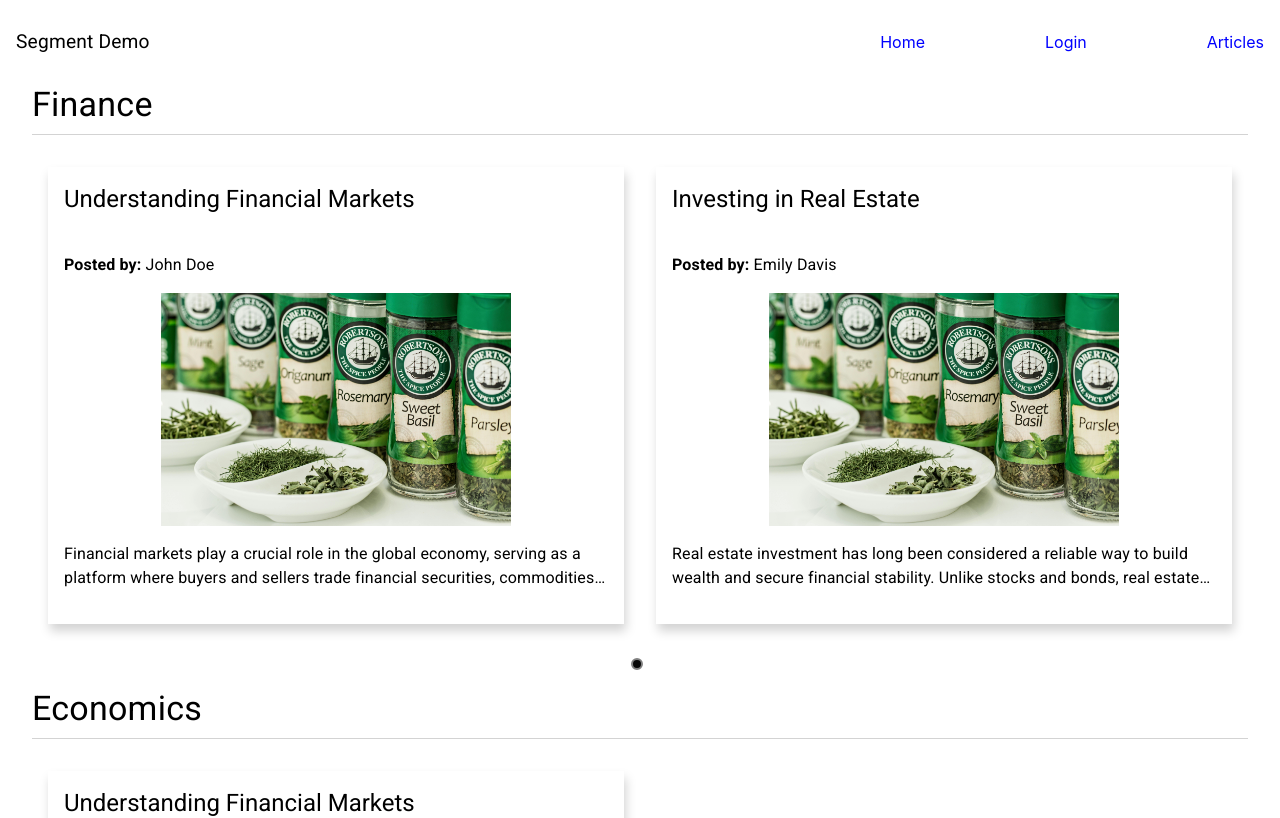
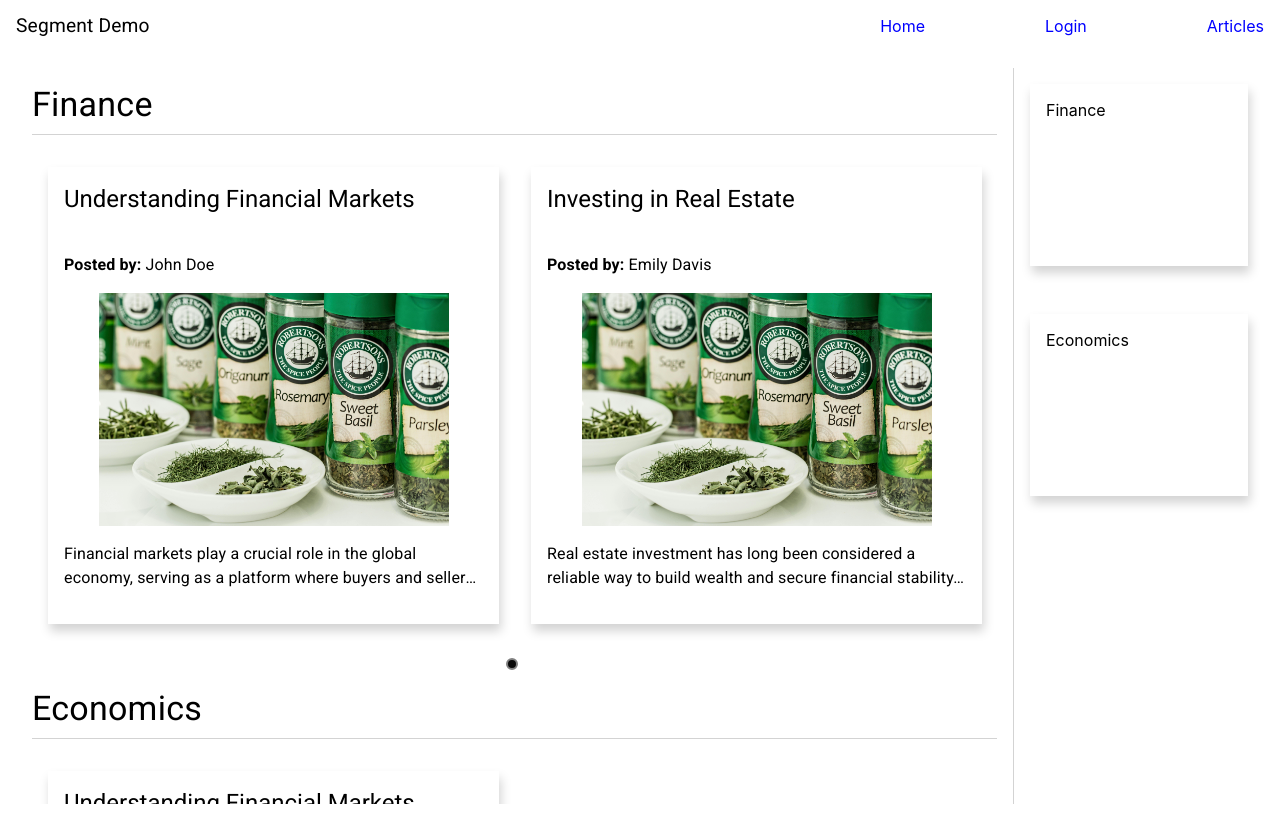
Before and after one commit to Nicolas5150/segment-demo, a React (Create React App) app: page / in a window 1280 px wide. Shown: the top 818 px of the page. Built offline with nearby package versions, Linux system fonts and the light colour scheme.

Commit message:
Adding in the Ad template section

```diff
--- /dev/null
+++ b/public/data/ads.json
@@ -0,0 +1,11 @@
+[
+    {
+        "url": "https://google.com",
+        "categories": [
+            "Finance",
+            "Economics"
+        ],
+        "image": "/imgs/sample.jpg",
+        "uuid": "qwerty123456"
+    }
+]
--- /dev/null
+++ b/src/components/Ad/Ad.tsx
@@ -0,0 +1,31 @@
+import { Box } from "@mui/material";
+import { Ad as AdType } from "src/types/data/ad";
+
+type AdProps = {
+  ad: AdType;
+  currentCategory: string;
+};
+
+export function Ad({ ad, currentCategory }: AdProps) {
+  return (
+    <Box
+      sx={{
+        boxShadow: "2px 7px 10px lightgray",
+        m: 2,
+        mb: 6,
+        height: "150px",
+        p: 2,
+        transition: "scale 200ms ease-in-out",
+        backfaceVisibility: "hidden",
+        transform: "perspective(1px) translateZ(0)",
+        "&:hover": {
+          scale: "1.02",
+          cursor: "pointer",
+        },
+      }}
+    >
+      {ad.url}
+      {currentCategory}
+    </Box>
+  );
+}
--- /dev/null
+++ b/src/components/Ad/index.tsx
@@ -0,0 +1 @@
+export { Ad } from "./Ad";
--- a/src/components/ArticleCarousel/ArticleCarousel.tsx
+++ b/src/components/ArticleCarousel/ArticleCarousel.tsx
@@ -55,6 +55,7 @@ export function ArticleCarousel({ articles, category }: ArticleCarouselProps) {
         {/* eslint-disable-next-line react/destructuring-assignment */}
         {articles.map(({ title, author, image, body }) => (
           <Box
+            key={title}
             sx={{
               boxShadow: "2px 7px 10px lightgray",
               m: 2,
@@ -70,7 +71,7 @@ export function ArticleCarousel({ articles, category }: ArticleCarouselProps) {
               },
             }}
           >
-            <Box key={title}>
+            <Box>
               <Typography component="h5" sx={{ height: "70px" }} variant="h5">
                 {title}
               </Typography>
--- a/src/layouts/main/Main.tsx
+++ b/src/layouts/main/Main.tsx
@@ -1,10 +1,10 @@
 import { Outlet } from "react-router-dom";
 import { Box } from "@mui/material";
-import { Nav } from "../../components/Nav/Nav";
+import { Nav } from "src/components/Nav/Nav";
 
 export function Main() {
   return (
-    <Box sx={{ margin: 2 }}>
+    <Box sx={{ mx: 2 }}>
       <Nav />
       <Outlet />
     </Box>
--- a/src/pages/home/Home.tsx
+++ b/src/pages/home/Home.tsx
@@ -1,15 +1,21 @@
 import { useEffect, useState } from "react";
+import { Box } from "@mui/material";
 import { getData } from "src/utils/getData";
+import { Ad } from "src/components/Ad";
 import { ArticleCarousel } from "src/components/ArticleCarousel";
-import { Article } from "src/types/data/article";
+import { Ad as AdType } from "src/types/data/ad";
+import { Article as ArticleType } from "src/types/data/article";
 
 export function Home() {
-  const url = "/data/articles.json";
-  const [articleData, setArticleData] = useState<Map<string, Article[]>>();
+  const articlesUrl = "/data/articles.json";
+  const adsUrl = "/data/ads.json";
+
+  const [articleData, setArticleData] = useState<Map<string, ArticleType[]>>();
+  const [adData, setAdData] = useState<Map<string, AdType[]>>();
 
   const initArticleData = async () => {
     const sortedSections = new Map();
-    const dataRetrieved = (await getData(url)) as Article[];
+    const dataRetrieved = (await getData(articlesUrl)) as ArticleType[];
     dataRetrieved.forEach((article) => {
       article.categories.forEach((category) => {
         const categoryData = sortedSections.get(category);
@@ -23,19 +29,64 @@ export function Home() {
     console.log(sortedSections);
     setArticleData(sortedSections);
   };
+
+  const initAdData = async () => {
+    const sortedSections = new Map();
+    const dataRetrieved = (await getData(adsUrl)) as AdType[];
+
+    dataRetrieved.forEach((ad) => {
+      ad.categories.forEach((category) => {
+        const categoryData = sortedSections.get(category);
+        if (categoryData !== undefined) {
+          sortedSections.set(category, [...categoryData, category]);
+        } else {
+          sortedSections.set(category, [category]);
+        }
+      });
+    });
+    console.log(sortedSections);
+    setAdData(sortedSections);
+  };
+
   useEffect(() => {
     initArticleData();
+    initAdData();
   }, []);
 
-  if (!articleData) {
+  if (!articleData || !adData) {
     return null;
   }
 
   return (
-    <div>
-      {Array.from(articleData!.entries()).map(([key, articles]) => (
-        <ArticleCarousel articles={articles} category={key} key={key} />
-      ))}
-    </div>
+    <Box sx={{ display: "flex" }}>
+      <Box
+        component="section"
+        sx={{
+          flex: "1 1 auto",
+          overflowY: "auto",
+          maxHeight: "calc(100vh - 64px)",
+        }}
+      >
+        {Array.from(articleData!.entries()).map(([key, articles]) => (
+          <ArticleCarousel articles={articles} category={key} key={key} />
+        ))}
+      </Box>
+      <Box
+        component="section"
+        sx={{
+          flex: "0 0 auto",
+          width: 250,
+          position: "sticky",
+          top: 0,
+          borderLeft: "1px solid lightgrey",
+        }}
+      >
+        {Array.from(adData!.entries()).map(([key, adList]) =>
+          adList.map((ad) => (
+            <Ad ad={ad} currentCategory={key} key={key + ad.uuid} />
+          )),
+        )}
+      </Box>
+    </Box>
   );
 }
--- /dev/null
+++ b/src/types/data/ad.ts
@@ -0,0 +1,6 @@
+export type Ad = {
+  url: string;
+  categories: string[];
+  image: string;
+  uuid: string;
+};
```
